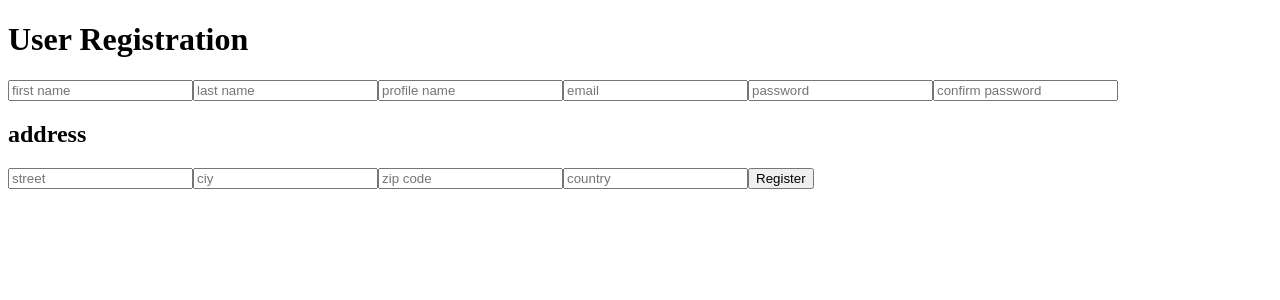
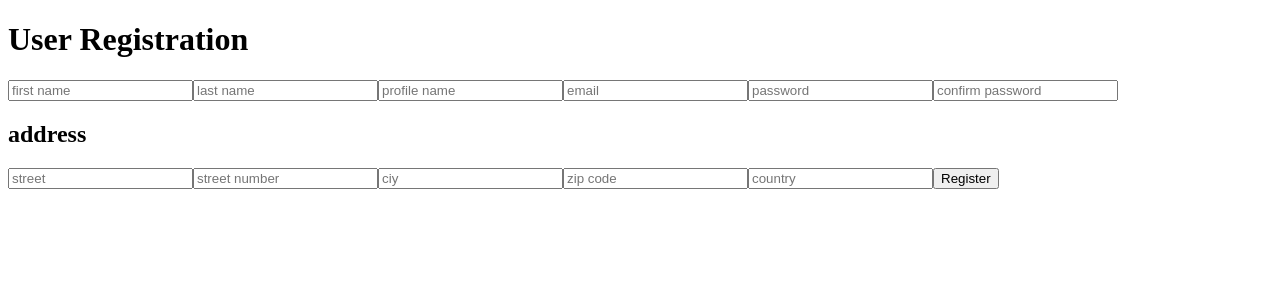
Before and after one commit to heyitsashleyhere/BAIM_frontend, a React (Create React App) app: page / in a window 1280 px wide. Shown: the top 300 px of the page. Built offline with nearby package versions, Linux system fonts and the light colour scheme.

Commit message:
added streetNumber

```diff
--- a/src/components/UserRegistration.jsx
+++ b/src/components/UserRegistration.jsx
@@ -17,6 +17,8 @@ export default function UserRegistration() {
       setConfirmPassword,
       street,
       setStreet,
+      streetNumber,
+      setStreetNumber,
       city,
       setCity,
       zip,
@@ -74,6 +76,12 @@ export default function UserRegistration() {
             value={street}
             onChange={(e) => setStreet(e.target.value)}
           />
+           <input
+            type="text"
+            placeholder="street number"
+            value={streetNumber}
+            onChange={(e) => setStreetNumber(e.target.value)}
+          />
           <input
             type="text"
             placeholder="ciy"
--- a/src/contexts/UserContext.js
+++ b/src/contexts/UserContext.js
@@ -7,7 +7,7 @@ export const UserContext = React.createContext(userTemplate);
 export const UserContextProvider = (props) => {
   // Current User Placeholder
   // maybe needs a additional logic later
-  const [ user, setUser ] = useState({id:"", profileName: ""})
+  const [user, setUser] = useState({ id: "", profileName: "" });
   // User Data State Variables
   const [firstName, setFirstName] = useState("");
   const [lastName, setLastName] = useState("");
@@ -16,6 +16,7 @@ export const UserContextProvider = (props) => {
   const [password, setPassword] = useState("");
   const [confirmPassword, setConfirmPassword] = useState("");
   const [street, setStreet] = useState("");
+  const [streetNumber, setStreetNumber] = useState("");
   const [city, setCity] = useState("");
   const [zip, setZip] = useState("");
   const [country, setCountry] = useState("");
@@ -36,6 +37,7 @@ export const UserContextProvider = (props) => {
         confirmPassword,
         userAddress: {
           street,
+          streetNumber,
           city,
           zip,
           country,
@@ -92,6 +94,7 @@ export const UserContextProvider = (props) => {
         confirmPassword,
         userAddress: {
           street,
+          streetNumber,
           city,
           zip,
           country,
@@ -111,10 +114,10 @@ export const UserContextProvider = (props) => {
 
   // User Delete
 
-  function handleUserDelete(){
+  function handleUserDelete() {
     const config = {
-      method: "DELETE"
-    }
+      method: "DELETE",
+    };
 
     fetch(`http://localhost:7000/user/${user.id}`, config)
       .then((response) => response.json())
@@ -123,8 +126,6 @@ export const UserContextProvider = (props) => {
     // Pop up message instead of console.log later
     // cookie, Token stuff
   }
-
-
 
   const userContextValue = {
     firstName,
@@ -141,6 +142,8 @@ export const UserContextProvider = (props) => {
     setConfirmPassword,
     street,
     setStreet,
+    streetNumber,
+    setStreetNumber,
     city,
     setCity,
     zip,
@@ -150,7 +153,7 @@ export const UserContextProvider = (props) => {
     handleUserRegistration,
     handleUserLogin,
     handleUserEdit,
-    handleUserDelete
+    handleUserDelete,
   };
 
   return (
```
Also changed, not shown: src/components/UserEdit.jsx (+8 -0 lines). Lines whose indentation alone changed are shown as unchanged.
